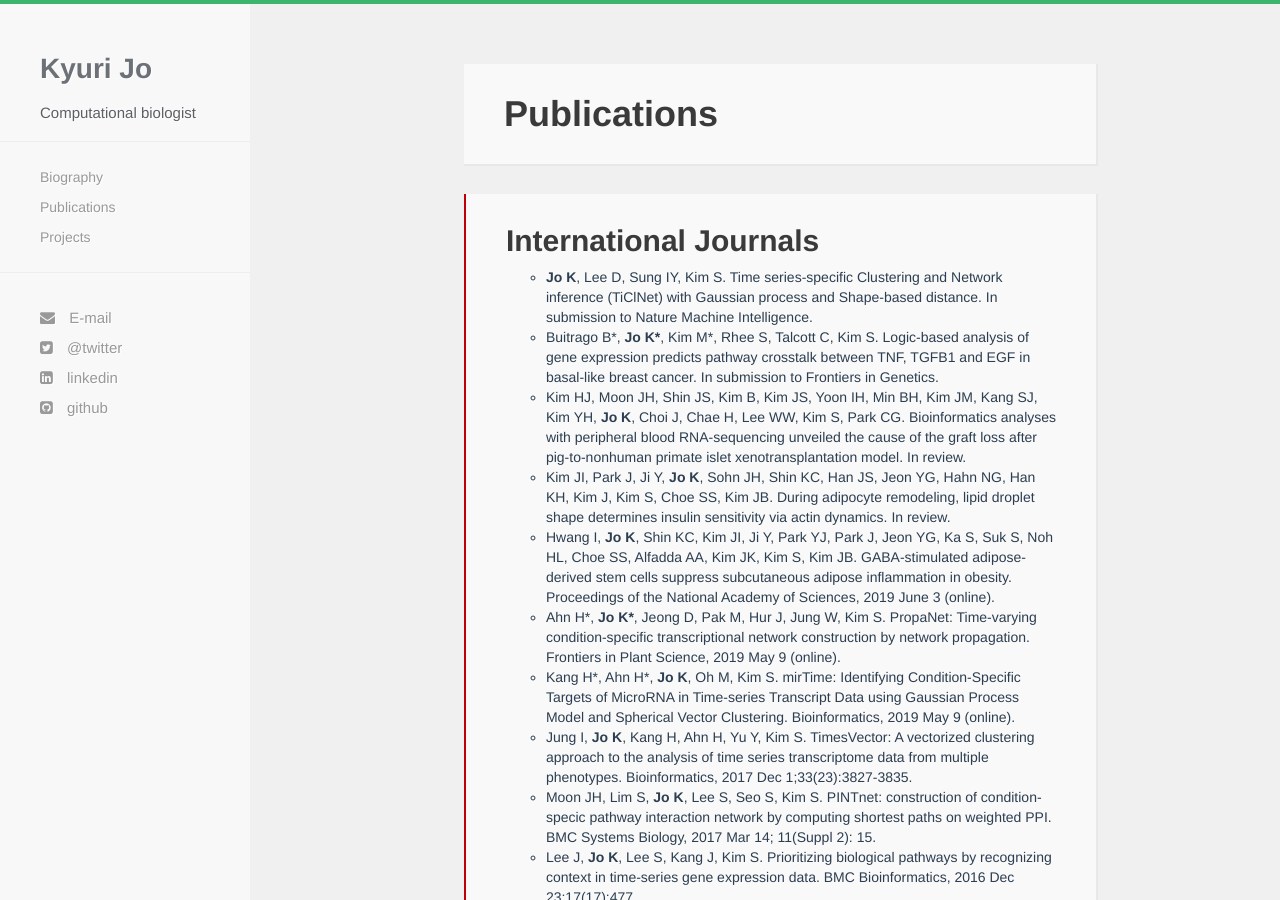
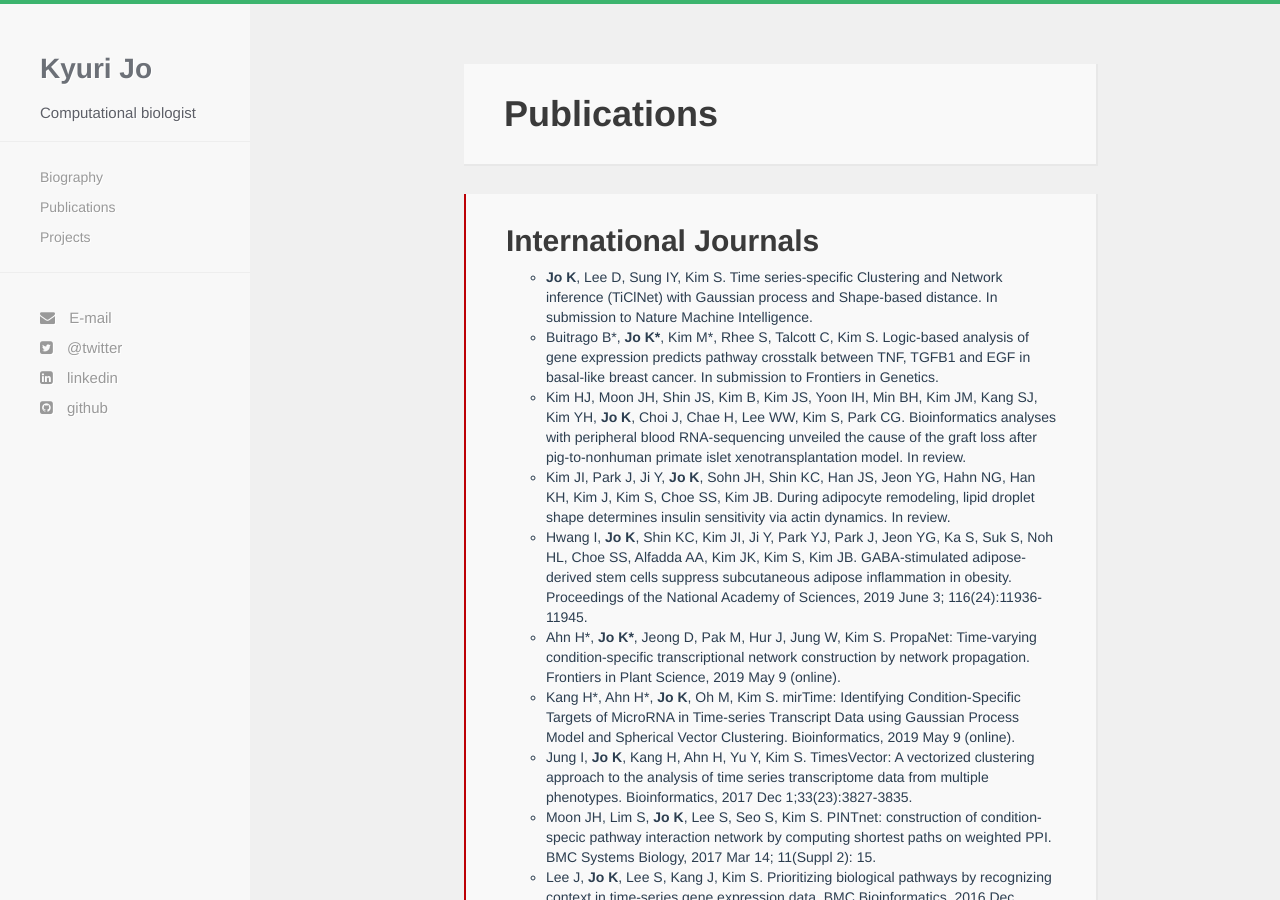
Before and after one commit to kyuriJo/kyuriJo.github.io, a Jekyll site: the page built from publications.html, in a window 1280 px wide and 900 px high. Built offline with Jekyll 4.4.1, drawn with Linux system fonts in a browser that asks for light colours; nearby versions of some CDN libraries.

Commit message:
Update CV

```diff
--- a/publications.html
+++ b/publications.html
@@ -13,7 +13,7 @@ title: Publications
   <li>Buitrago B*, <b>Jo K*</b>, Kim M*, Rhee S, Talcott C, Kim S. Logic-based analysis of gene expression predicts pathway crosstalk between TNF, TGFB1 and EGF in basal-like breast cancer. In submission to Frontiers in Genetics.</li>
   <li>Kim HJ, Moon JH, Shin JS, Kim B, Kim JS, Yoon IH, Min BH, Kim JM, Kang SJ, Kim YH, <b>Jo K</b>, Choi J, Chae H, Lee WW, Kim S, Park CG. Bioinformatics analyses with peripheral blood RNA-sequencing unveiled the cause of the graft loss after pig-to-nonhuman primate islet xenotransplantation model. In review.</li>
   <li>Kim JI, Park J, Ji Y, <b>Jo K</b>, Sohn JH, Shin KC, Han JS, Jeon YG, Hahn NG, Han KH, Kim J, Kim S, Choe SS, Kim JB. During adipocyte remodeling, lipid droplet shape determines insulin sensitivity via actin dynamics. In review.</li>
-  <li>Hwang I, <b>Jo K</b>, Shin KC, Kim JI, Ji Y, Park YJ, Park J, Jeon YG, Ka S, Suk S, Noh HL, Choe SS, Alfadda AA, Kim JK, Kim S, Kim JB. GABA-stimulated adipose-derived stem cells suppress subcutaneous adipose inflammation in obesity. Proceedings of the National Academy of Sciences, 2019 June 3 (online).</li>
+  <li>Hwang I, <b>Jo K</b>, Shin KC, Kim JI, Ji Y, Park YJ, Park J, Jeon YG, Ka S, Suk S, Noh HL, Choe SS, Alfadda AA, Kim JK, Kim S, Kim JB. GABA-stimulated adipose-derived stem cells suppress subcutaneous adipose inflammation in obesity. Proceedings of the National Academy of Sciences, 2019 June 3; 116(24):11936-11945.</li>
   <li>Ahn H*, <b>Jo K*</b>, Jeong D, Pak M, Hur J, Jung W, Kim S. PropaNet: Time-varying condition-specific transcriptional network construction by network propagation. Frontiers in Plant Science, 2019 May 9 (online).</li>
   <li>Kang H*, Ahn H*, <b>Jo K</b>, Oh M, Kim S. mirTime: Identifying Condition-Specific Targets of MicroRNA in Time-series Transcript Data using Gaussian Process Model and Spherical Vector Clustering. Bioinformatics, 2019 May 9 (online).</li>
   <li>Jung I, <b>Jo K</b>, Kang H, Ahn H, Yu Y, Kim S. TimesVector: A vectorized clustering approach to the analysis of time series transcriptome data from multiple phenotypes. Bioinformatics, 2017 Dec 1;33(23):3827-3835.</li>
```
Also changed, not shown: 1 other file.
